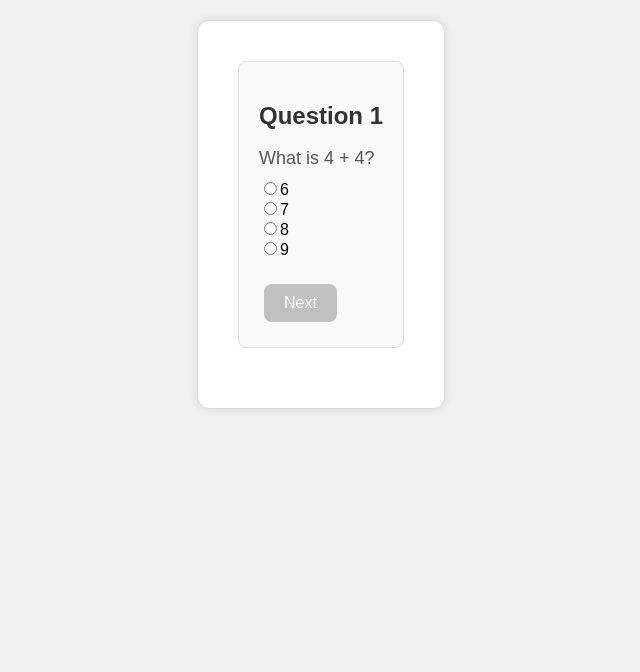
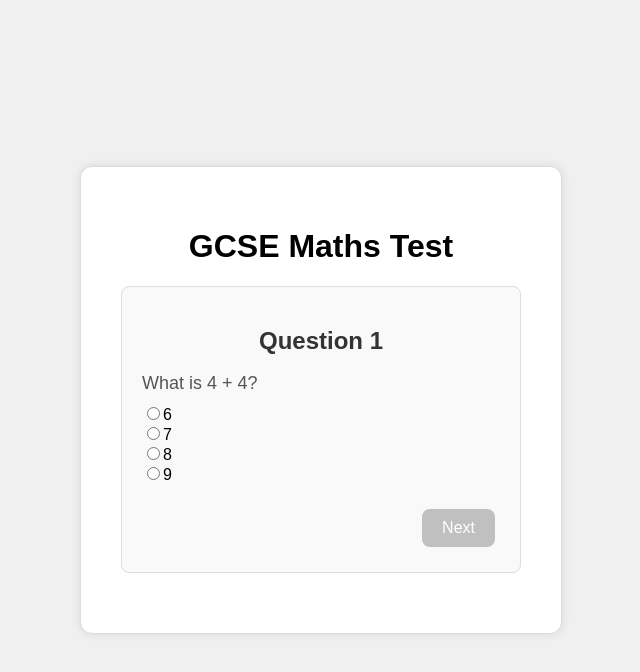
Before and after one commit to guyneh/maths-test, a React (Create React App) app: page / in a window 1280 px wide. Both pictures are taken after a click on the button "Begin". Shown: the top 672 px of the page, without its empty margins (319-959 px from the left). Built offline with nearby package versions, Linux system fonts and the light colour scheme.

Commit message:
buttons updated

```diff
--- a/src/App.css
+++ b/src/App.css
@@ -3,14 +3,18 @@
 body {
   font-family: Arial, sans-serif;
   margin: 0;
-  padding: 20px;
+  padding: 0;
   background-color: #f0f0f0;
   display: flex;
   justify-content: center;
+  align-items: center;
+  height: 100vh;
 }
 
 .container {
   text-align: center;
+  width: 50%;
+  min-width: 400px;
   max-width: 800px;
   margin: 0 auto;
   border: 1px solid #ddd;
@@ -66,3 +70,16 @@ button:disabled {
 button:hover:not(:disabled) {
   background-color: #0056b3;
 }
+
+.button-container {
+  display: flex;
+  justify-content: space-between;
+}
+
+.button-left {
+  margin-right: auto;
+}
+
+.button-right {
+  margin-left: auto;
+}
--- a/src/App.tsx
+++ b/src/App.tsx
@@ -64,9 +64,9 @@ const App: React.FC = () => {
 
 	return (
 		<div className="container">
+			<h1>GCSE Maths Test</h1>
 			{!started ? (
 				<div>
-					<h1>GCSE Maths Test</h1>
 					<p>5 questions to answer</p>
 					<button onClick={() => setStarted(true)}>Begin</button>
 				</div>
@@ -94,12 +94,14 @@ const App: React.FC = () => {
 							/>
 						</>
 					)}
-					<div>
-						{currentQuestionIndex > 0 && <button onClick={handlePrevious}>Previous</button>}
+					<div className="button-container">
+						{currentQuestionIndex > 0 && (
+							<button className="button-left" onClick={handlePrevious}>Previous</button>
+						)}
 						{currentQuestionIndex < selectedQuestions.length - 1 ? (
-							<button onClick={handleNext} disabled={!answers[currentQuestionIndex]}>Next</button>
+							<button className="button-right" onClick={handleNext} disabled={!answers[currentQuestionIndex]}>Next</button>
 						) : (
-							<button onClick={handleSubmit} disabled={!answers[currentQuestionIndex]}>Submit</button>
+							<button className="button-right" onClick={handleSubmit} disabled={!answers[currentQuestionIndex]}>Submit</button>
 						)}
 					</div>
 				</div>
--- a/src/data/questions.ts
+++ b/src/data/questions.ts
@@ -6,7 +6,6 @@ export interface QuestionData {
 	correct: string;
 }
 
-// Selects 5 random questions from the data folder
 export const questionsData: QuestionData[] = [
 	{
 		question: 'What is 2 + 2?',
```
Also changed, not shown: src/components/Question.tsx (indentation only).
